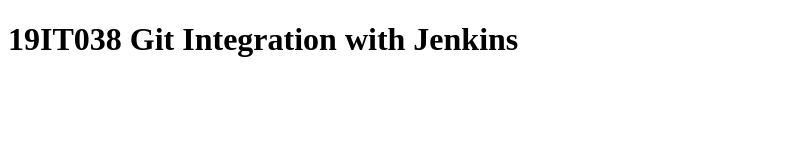
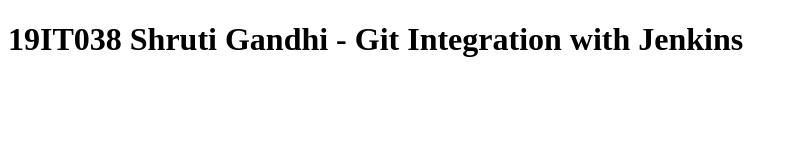
Before and after one commit to shrutigandhi-06/git-jenkins-demo, a plain HTML site: page index.html in a window 1280 px wide. Shown: the whole page, without its empty margins (0-796 px from the left). Drawn offline with Linux system fonts and the light colour scheme.

Commit message:
second commit

```diff
--- a/index.html
+++ b/index.html
@@ -7,6 +7,6 @@
     <title>Document</title>
 </head>
 <body>
-    <h1>19IT038 Git Integration with Jenkins</h1>
+    <h1>19IT038 Shruti Gandhi - Git Integration with Jenkins</h1>
 </body>
 </html>
```
